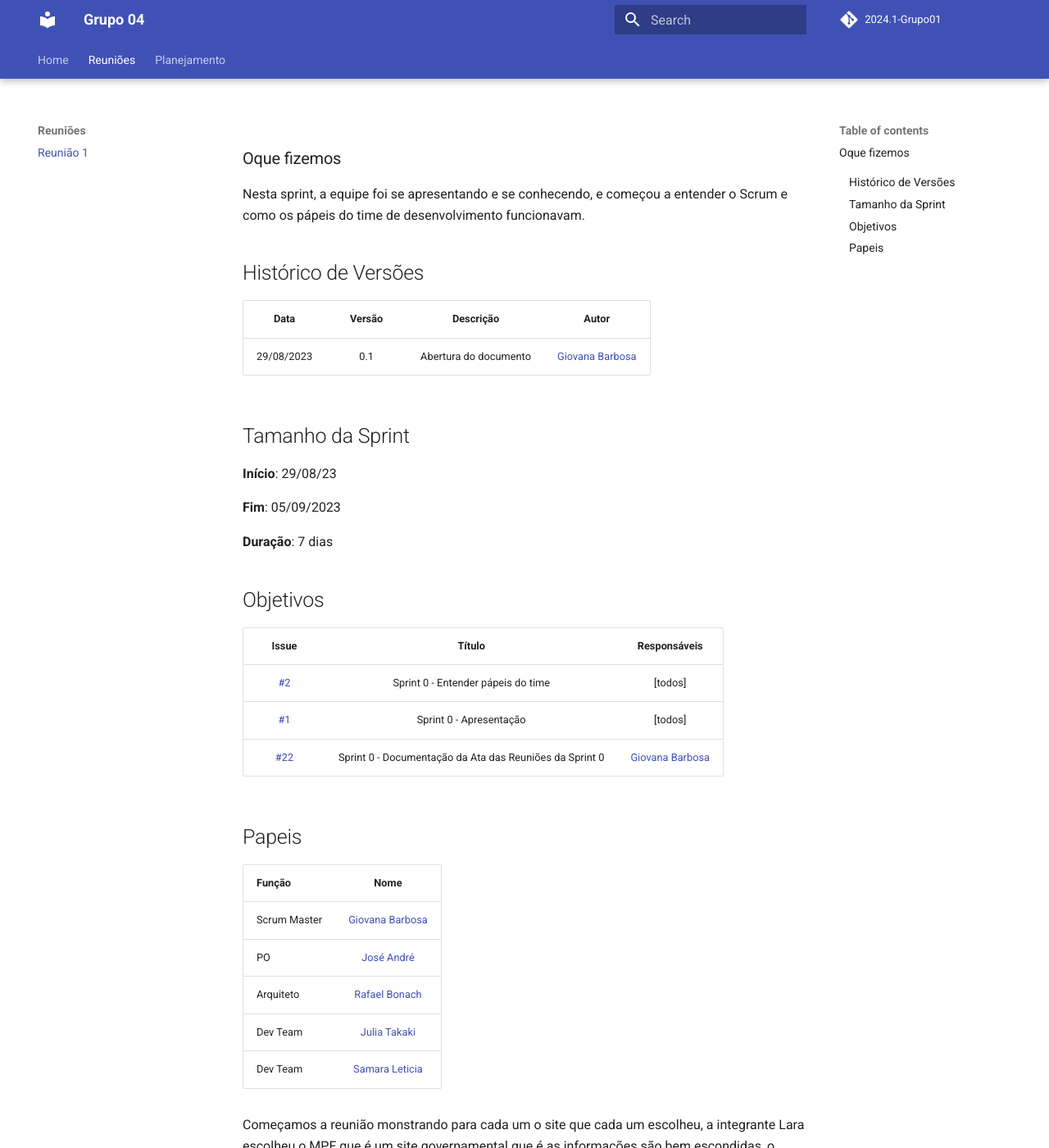
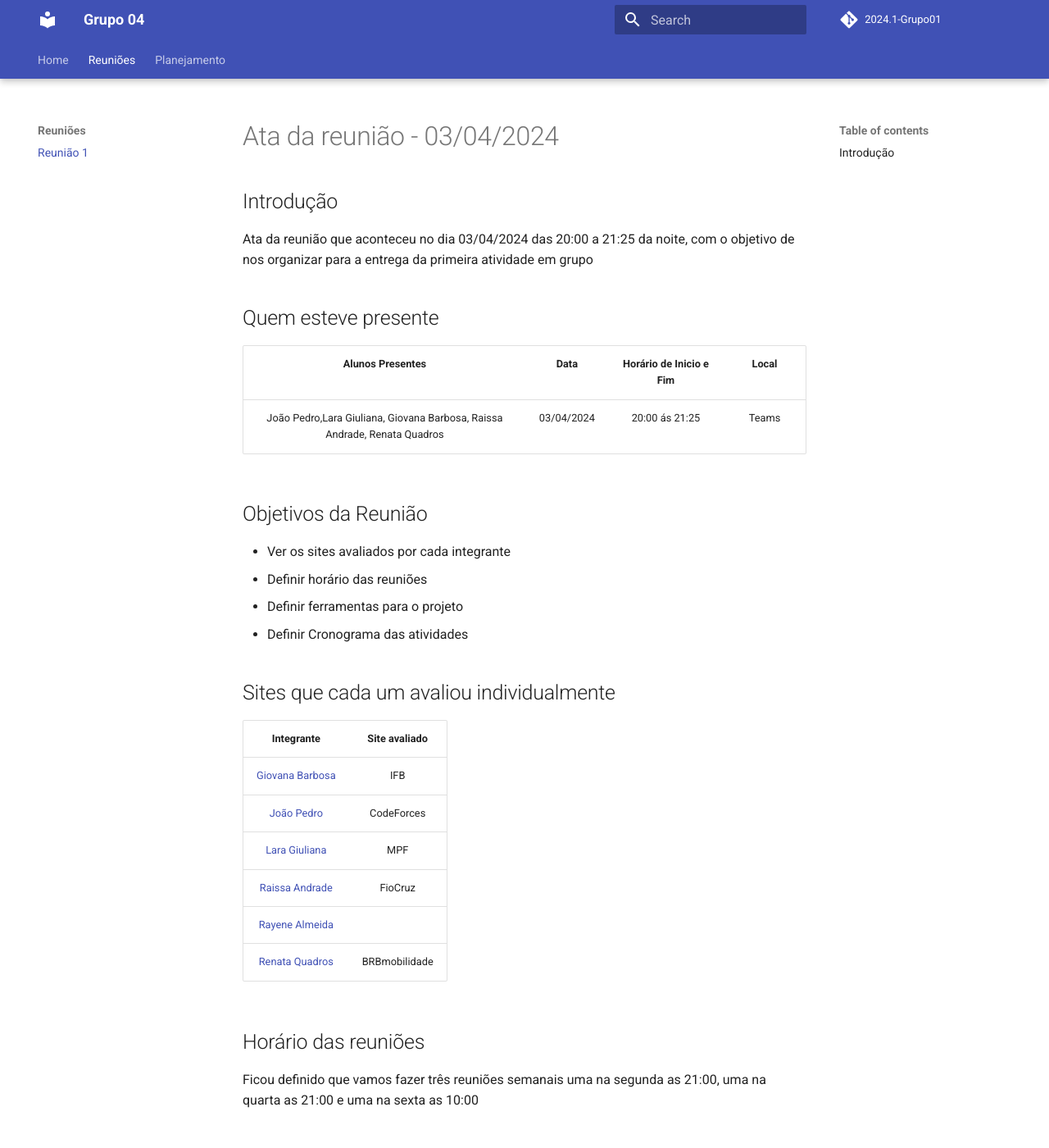
Before and after one commit to Interacao-Humano-Computador/2024.1-PCDF, an MkDocs documentation site: the page built from docs/reunioes/reuniao01.md, in a window 1280 px wide and 1400 px high. Shown: the whole window at 82% size. Built offline with MkDocs 1.6.1 and Material for MkDocs 9.7.7, drawn with Linux system fonts in a browser that asks for light colours; comment, search, counter and statistics services are not loaded; some of the changed text lies outside the part shown.

```diff
--- a/docs/reunioes/reuniao01.md
+++ b/docs/reunioes/reuniao01.md
@@ -1,40 +1,38 @@
-### Oque fizemos
+# Ata da reunião - 03/04/2024
 
-Nesta sprint, a equipe foi se apresentando e se conhecendo, e começou a entender o Scrum e como os pápeis do time de desenvolvimento funcionavam.
+## Introdução
+Ata da reunião que aconteceu no dia 03/04/2024 das 20:00 a 21:25 da noite, com o objetivo de nos organizar para a entrega da primeira atividade em grupo
 
 #
 
-## Histórico de Versões
+## Quem esteve presente
 
-| Data       | Versão | Descrição                                 | Autor             |
+| Alunos Presentes       | Data | Horário de Inicio e Fim                                 | Local            |
 | :--------: | :----: | :--------------------:                    | :---------------: |
-| 29/08/2023 |  0.1   | Abertura do documento                     | [Giovana Barbosa ](https://github.com/gio221) |
+| João Pedro,Lara Giuliana, Giovana Barbosa, Raissa Andrade, Renata Quadros |  03/04/2024   | 20:00 ás 21:25                     | Teams  |
 
-## Tamanho da Sprint
+## Objetivos da Reunião
 
-**Início**: 29/08/23
+- Ver os sites avaliados por cada integrante
+- Definir horário das reuniões
+- Definir ferramentas para o projeto
+- Definir Cronograma das atividades
 
-**Fim**: 05/09/2023
+## Sites que cada um avaliou individualmente
 
-**Duração**: 7 dias
+|                            Integrante                             |              Site avaliado              |
+| :----------------------------------------------------------: | :-------------------------------: |
+| [Giovana Barbosa ](https://github.com/gio221) |   IFB |
+| [João Pedro](https://github.com/JoaoODragonborn) | CodeForces  |
+| [Lara Giuliana](https://github.com/gravelylara) | MPF |
+| [Raissa Andrade ](https://github.com/RaissaAndradeS) |   FioCruz |
+| [Rayene Almeida](https://github.com/rayenealmeida) |   |
+| [Renata Quadros](https://github.com/Renatinha28) | BRBmobilidade |
 
-## Objetivos
+## Horário das reuniões
+Ficou definido que vamos fazer três reuniões semanais uma na segunda as 21:00, uma na quarta as 21:00 e uma na sexta as 10:00
 
-|                            Issue                             |              Título               |                    Responsáveis                     |
-| :----------------------------------------------------------: | :-------------------------------: | :-------------------------------------------------: |
-| [#2](https://github.com/unb-mds/2023-2-Squad07/issues/2) |  Sprint 0 - Entender pápeis do time  | [todos] |
-| [#1](https://github.com/unb-mds/2023-2-Squad07/issues/1) | Sprint 0 - Apresentação | [todos] |
-| [#22](https://github.com/unb-mds/2023-2-Squad07/issues/22) | Sprint 0 - Documentação da Ata das Reuniões da Sprint 0  |  [Giovana Barbosa ](https://github.com/gio221) |
-
-## Papeis
-
-| Função        |                                                                           Nome                                                                            |
-| ------------- | :-------------------------------------------------------------------------------------------------------------------------------------------------------: |
-| Scrum Master  |                                                    [Giovana Barbosa ](https://github.com/gio221)                                                    |
-| PO            |                                                    [José André](https://github.com/joseandre25)                                                     |
-| Arquiteto     |                                                    [Rafael Bonach](https://github.com/RafaBonach)                                                    |
-| Dev Team      |                                                    [Julia Takaki](https://github.com/juliatakaki)                                                    |
-| Dev Team      |                                                    [Samara Leticia](https://github.com/samarawwleticia)                                                    |
-
-
-Começamos a reunião monstrando para cada um o site que cada um escolheu, a integrante Lara escolheu o MPF que é um site governamental que é as informações são bem escondidas, o João escolheu o CodeForces que não achou muitas dificuldades,Raissa escolheu um site da FioCruz que não está mais no ar,que saia uma ordem aleatória de publicações, Renata escolheu o BRB Mbilidade que não é muito ultilizado , tem poucos erros ,a localização de um arquivo, a Giov, ai voltamos o do IFB
+## Histórico de versão
+|                            Versão                             |              Data               |                    Descriação                     | autor(es)           |  Revisor(es)          |
+| :----------------------------------------------------------: | :-------------------------------: | :-------------------------------------------------: | :-------------------------------: |  :-------------------------------: |
+| 1.0 |  03/04  | Criação da ATA no documento |[Giovana Barbosa ](https://github.com/gio221)|
--- a/mkdocs.yml
+++ b/mkdocs.yml
@@ -10,6 +10,9 @@
   - Planejamento:
     - Cronograma: planejamento/cronograma.md
     - Heatmap: planejamento/heatmap.md
+    - Sites Avaliados: planejamento/sitesAvaliados.md
+    - Ferramentas: planejamento/ferramentas.md
+    - Processos Design: planejamento/processoDesign.md
 
 theme:
   name: material
```
Also changed, not shown: README.md (+12 -4 lines), docs/index.md (+7 -3 lines), docs/planejamento/cronograma.md (+68 -0 lines), docs/planejamento/ferramentas.md (added), docs/planejamento/processoDesign.md (added), docs/planejamento/sitesAvaliados.md (added).
